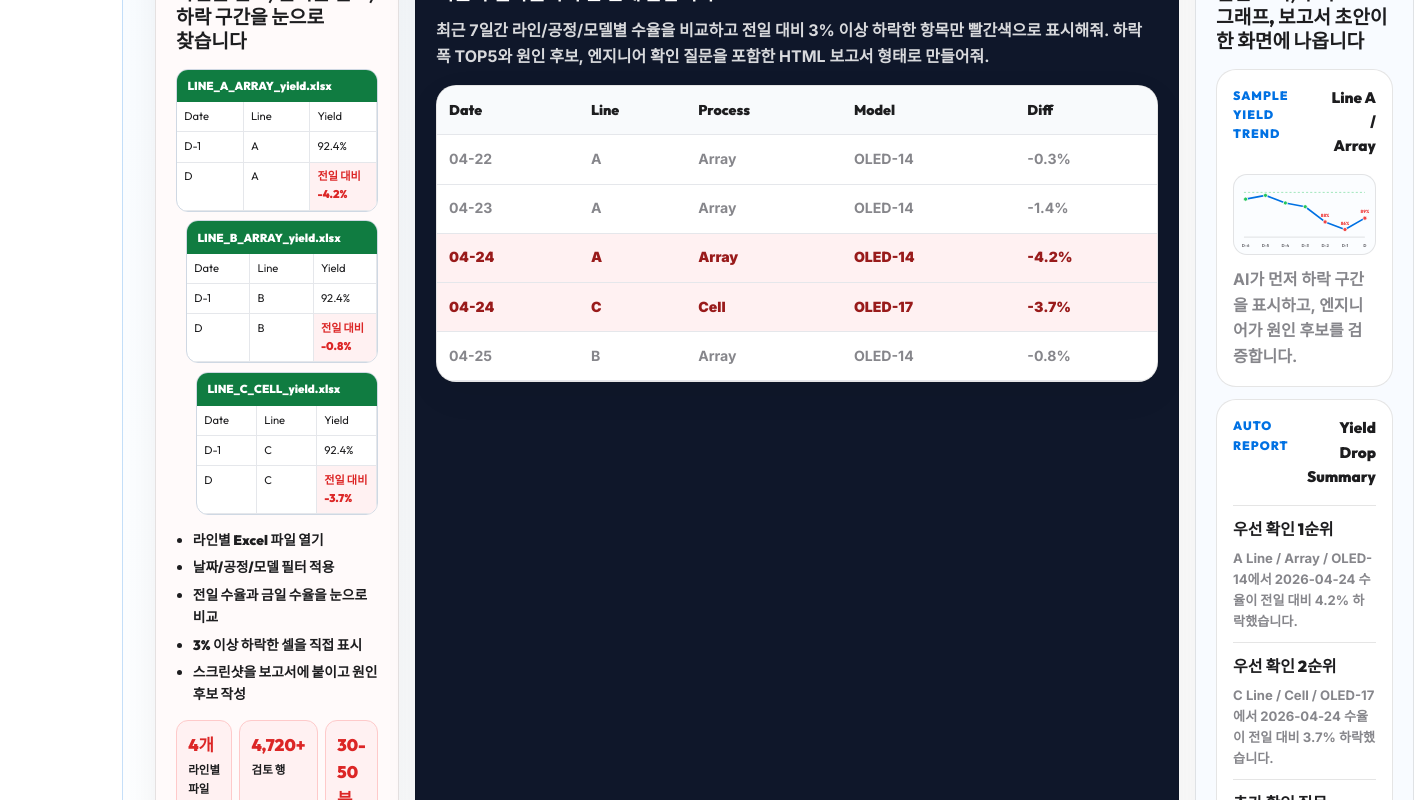
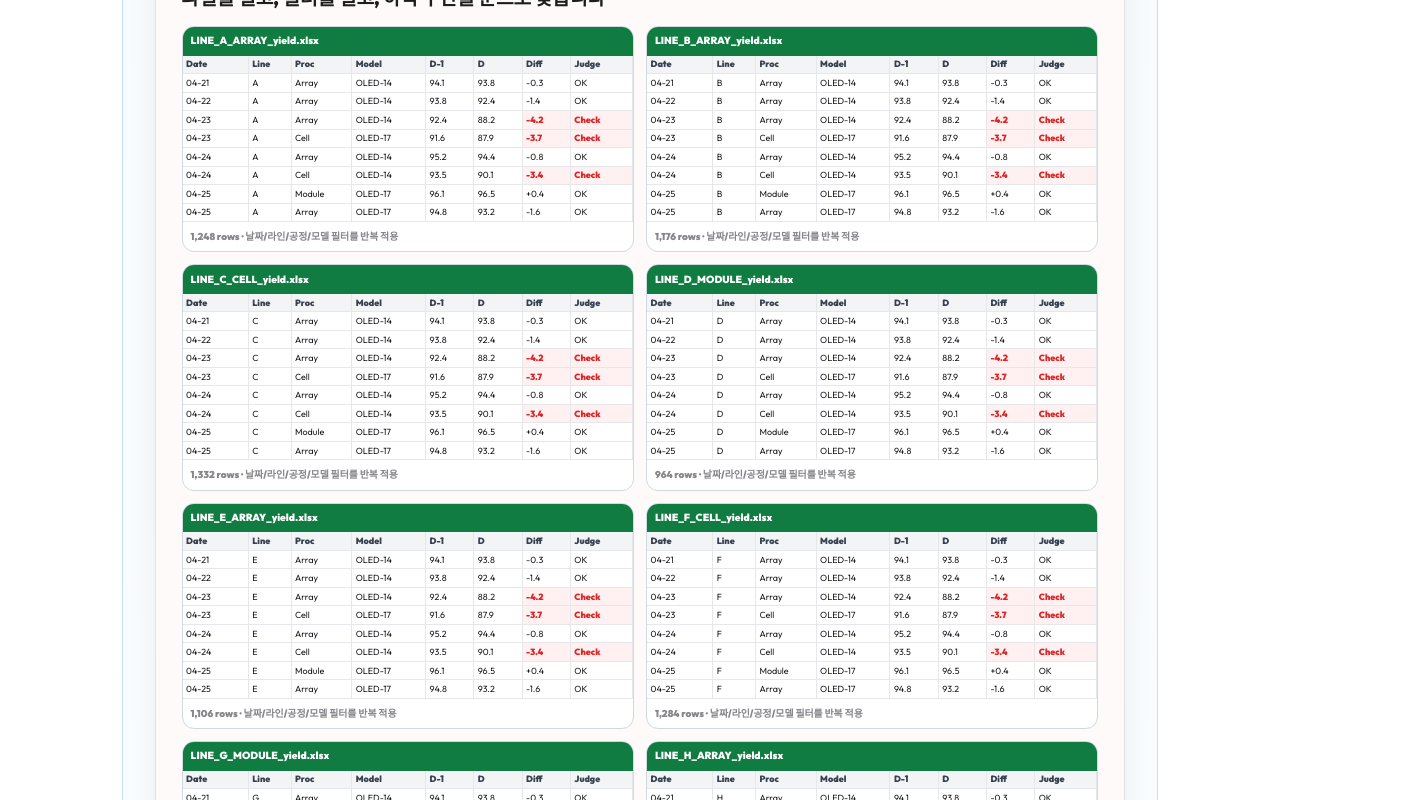
Before and after one commit to heekeunlee/lecture01, a React (Vite) app: page / in a window 1280 px wide. Shown: the part 6660-7460 px from the top of the page, 1414 px wide, since content can reach past the window. Built offline with nearby package versions, Linux system fonts and the light colour scheme; the HTML template or start-up script is replaced by a standard one.

Commit message:
Stack yield case walkthrough vertically

```diff
--- a/src/App.tsx
+++ b/src/App.tsx
@@ -115,6 +115,23 @@ const excelFiles = [
   { name: 'LINE_B_ARRAY_yield.xlsx', rows: '1,176 rows', status: '전일 대비 -0.8%' },
   { name: 'LINE_C_CELL_yield.xlsx', rows: '1,332 rows', status: '전일 대비 -3.7%' },
   { name: 'LINE_D_MODULE_yield.xlsx', rows: '964 rows', status: '전일 대비 +0.4%' },
+  { name: 'LINE_E_ARRAY_yield.xlsx', rows: '1,106 rows', status: '전일 대비 -2.1%' },
+  { name: 'LINE_F_CELL_yield.xlsx', rows: '1,284 rows', status: '전일 대비 -3.4%' },
+  { name: 'LINE_G_MODULE_yield.xlsx', rows: '1,019 rows', status: '전일 대비 +0.2%' },
+  { name: 'LINE_H_ARRAY_yield.xlsx', rows: '1,411 rows', status: '전일 대비 -1.6%' },
+];
+
+const excelPreviewColumns = ['Date', 'Line', 'Proc', 'Model', 'D-1', 'D', 'Diff', 'Judge'];
+
+const excelPreviewRows = [
+  ['04-21', 'A', 'Array', 'OLED-14', '94.1', '93.8', '-0.3', 'OK'],
+  ['04-22', 'A', 'Array', 'OLED-14', '93.8', '92.4', '-1.4', 'OK'],
+  ['04-23', 'A', 'Array', 'OLED-14', '92.4', '88.2', '-4.2', 'Check'],
+  ['04-23', 'C', 'Cell', 'OLED-17', '91.6', '87.9', '-3.7', 'Check'],
+  ['04-24', 'B', 'Array', 'OLED-14', '95.2', '94.4', '-0.8', 'OK'],
+  ['04-24', 'F', 'Cell', 'OLED-14', '93.5', '90.1', '-3.4', 'Check'],
+  ['04-25', 'D', 'Module', 'OLED-17', '96.1', '96.5', '+0.4', 'OK'],
+  ['04-25', 'H', 'Array', 'OLED-17', '94.8', '93.2', '-1.6', 'OK'],
 ];
 
 const manualWorkSteps = [
@@ -282,24 +299,39 @@ function YieldCaseDeepDive() {
         <span>Case 01 Deep Dive</span>
         <h3>수율 로그 자동 요약: Excel 노가다에서 AI 보고서 초안으로</h3>
         <p>
-          강의에서는 이 한 블록만 보여주면 됩니다. 왼쪽은 기존 방식의 반복 작업, 가운데는 실제 프롬프트,
-          오른쪽은 AI가 만든 표·그래프·보고서 초안입니다.
+          강의에서는 아래 박스를 위에서 아래로 스크롤하며 설명하면 됩니다. 먼저 Excel 파일을 여러 개 열어
+          눈으로 찾는 방식의 부담을 보여주고, 그 다음 같은 업무를 프롬프트 한 문장과 AI 산출물로 압축합니다.
         </p>
       </div>
 
-      <div className="yield-case-compare" aria-label="수율 로그 자동 요약 Before Prompt After 비교">
+      <div className="yield-case-compare vertical-case-flow" aria-label="수율 로그 자동 요약 Before Prompt After 비교">
         <article className="yield-case-panel manual-panel">
           <span>Before: 기존 Excel 방식</span>
           <h4>파일을 열고, 필터를 걸고, 하락 구간을 눈으로 찾습니다</h4>
           <div className="excel-stack">
-            {excelFiles.slice(0, 3).map((file, index) => (
-              <div className="mini-excel" key={file.name} style={{ marginLeft: `${index * 10}px` }}>
+            {excelFiles.map((file) => (
+              <div className="mini-excel dense-excel" key={file.name}>
                 <strong>{file.name}</strong>
-                <div>
-                  <span>Date</span><span>Line</span><span>Yield</span>
-                  <span>D-1</span><span>{file.name.slice(5, 6)}</span><span>92.4%</span>
-                  <span>D</span><span>{file.name.slice(5, 6)}</span><span className="excel-alert">{file.status}</span>
+                <div className="excel-sheet-grid">
+                  {excelPreviewColumns.map((column) => (
+                    <b key={column}>{column}</b>
+                  ))}
+                  {excelPreviewRows.map((row, rowIndex) =>
+                    row.map((cell, cellIndex) => {
+                      const isAlert = cell === 'Check' || cell.startsWith('-3') || cell.startsWith('-4');
+                      const lineAdjustedCell = cellIndex === 1 ? file.name.slice(5, 6) : cell;
+                      return (
+                        <span
+                          className={isAlert ? 'excel-alert' : ''}
+                          key={`${file.name}-${rowIndex}-${cellIndex}`}
+                        >
+                          {lineAdjustedCell}
+                        </span>
+                      );
+                    })
+                  )}
                 </div>
+                <em>{file.rows} · 날짜/라인/공정/모델 필터를 반복 적용</em>
               </div>
             ))}
           </div>
--- a/src/index.css
+++ b/src/index.css
@@ -571,7 +571,7 @@ section h2 {
 }
 
 .case-visual-grid {
-  grid-template-columns: repeat(3, 1fr);
+  grid-template-columns: 1fr;
 }
 
 .visual-card,
@@ -724,16 +724,20 @@ section h2 {
 
 .yield-case-compare {
   display: grid;
-  grid-template-columns: 1fr 0.9fr 1.1fr;
+  grid-template-columns: 1fr;
   gap: 1rem;
   margin-top: 2rem;
 }
 
+.vertical-case-flow {
+  gap: 1.4rem;
+}
+
 .yield-case-panel {
   border: 1px solid var(--border);
   background: #ffffff;
   border-radius: 22px;
-  padding: 1.25rem;
+  padding: 1.6rem;
   box-shadow: 0 12px 34px rgba(15,23,42,0.06);
 }
 
@@ -786,7 +790,8 @@ section h2 {
 
 .excel-stack {
   display: grid;
-  gap: 0.55rem;
+  grid-template-columns: repeat(2, minmax(0, 1fr));
+  gap: 0.75rem;
   margin-top: 1rem;
 }
 
@@ -806,7 +811,7 @@ section h2 {
   font-weight: 900;
 }
 
-.mini-excel div {
+.mini-excel > div {
   display: grid;
   grid-template-columns: repeat(3, 1fr);
   font-size: 0.7rem;
@@ -816,6 +821,44 @@ section h2 {
   border-right: 1px solid #e5e7eb;
   border-bottom: 1px solid #e5e7eb;
   padding: 0.35rem 0.45rem;
+}
+
+.dense-excel strong {
+  font-size: 0.64rem;
+  padding: 0.38rem 0.5rem;
+}
+
+.dense-excel em {
+  display: block;
+  padding: 0.42rem 0.5rem;
+  color: var(--text-secondary);
+  font-size: 0.62rem;
+  font-style: normal;
+  font-weight: 800;
+}
+
+.excel-sheet-grid {
+  display: grid !important;
+  grid-template-columns: 0.85fr 0.55fr 0.78fr 0.95fr 0.62fr 0.62fr 0.62fr 0.8fr !important;
+  font-size: 0.56rem !important;
+}
+
+.excel-sheet-grid b,
+.excel-sheet-grid span {
+  min-width: 0;
+  border-right: 1px solid #e5e7eb;
+  border-bottom: 1px solid #e5e7eb;
+  padding: 0.24rem 0.22rem;
+  line-height: 1.1;
+  white-space: nowrap;
+  overflow: hidden;
+  text-overflow: ellipsis;
+}
+
+.excel-sheet-grid b {
+  background: #f3f4f6;
+  color: #374151;
+  font-weight: 900;
 }
 
 .manual-panel ul {
@@ -877,12 +920,14 @@ section h2 {
   box-shadow: none;
   padding: 1rem;
   margin-top: 1rem;
+  max-width: 720px;
 }
 
 .result-panel .ai-report-card {
   box-shadow: none;
   margin-top: 0.8rem;
   padding: 1rem;
+  max-width: 720px;
 }
 
 .result-panel .finding-card {
@@ -896,6 +941,7 @@ section h2 {
 
 .compact-detected {
   grid-template-columns: repeat(2, 1fr);
+  max-width: 720px;
 }
 
 .case-takeaway {
@@ -1557,6 +1603,7 @@ footer {
   .workload-strip,
   .ai-dashboard-preview,
   .yield-case-compare,
+  .excel-stack,
   .pain-metrics,
   .compact-detected,
   .prompt-anatomy,
```
Also changed, not shown: 5 other files (tests, documents, lock files or other folders).
